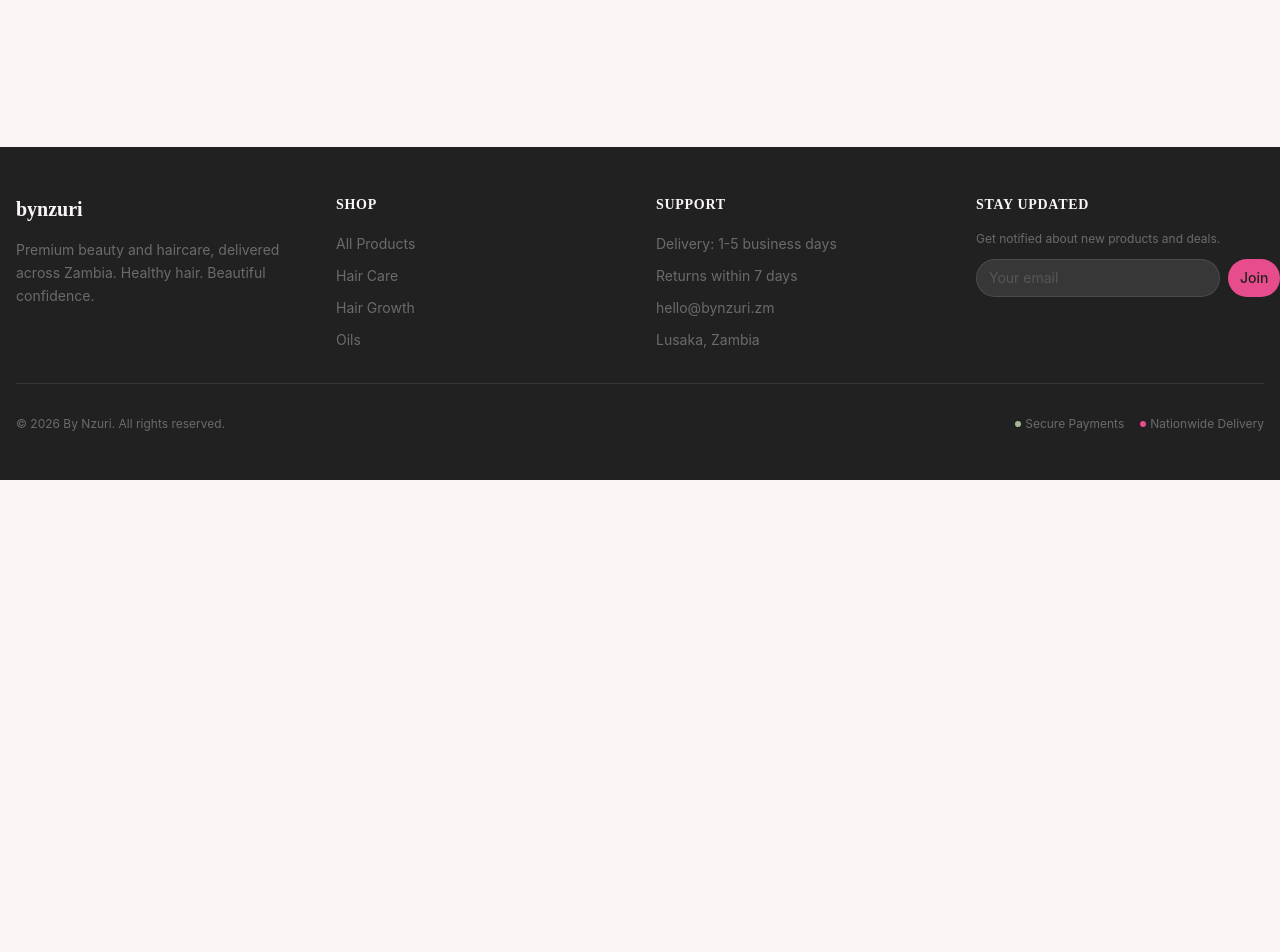
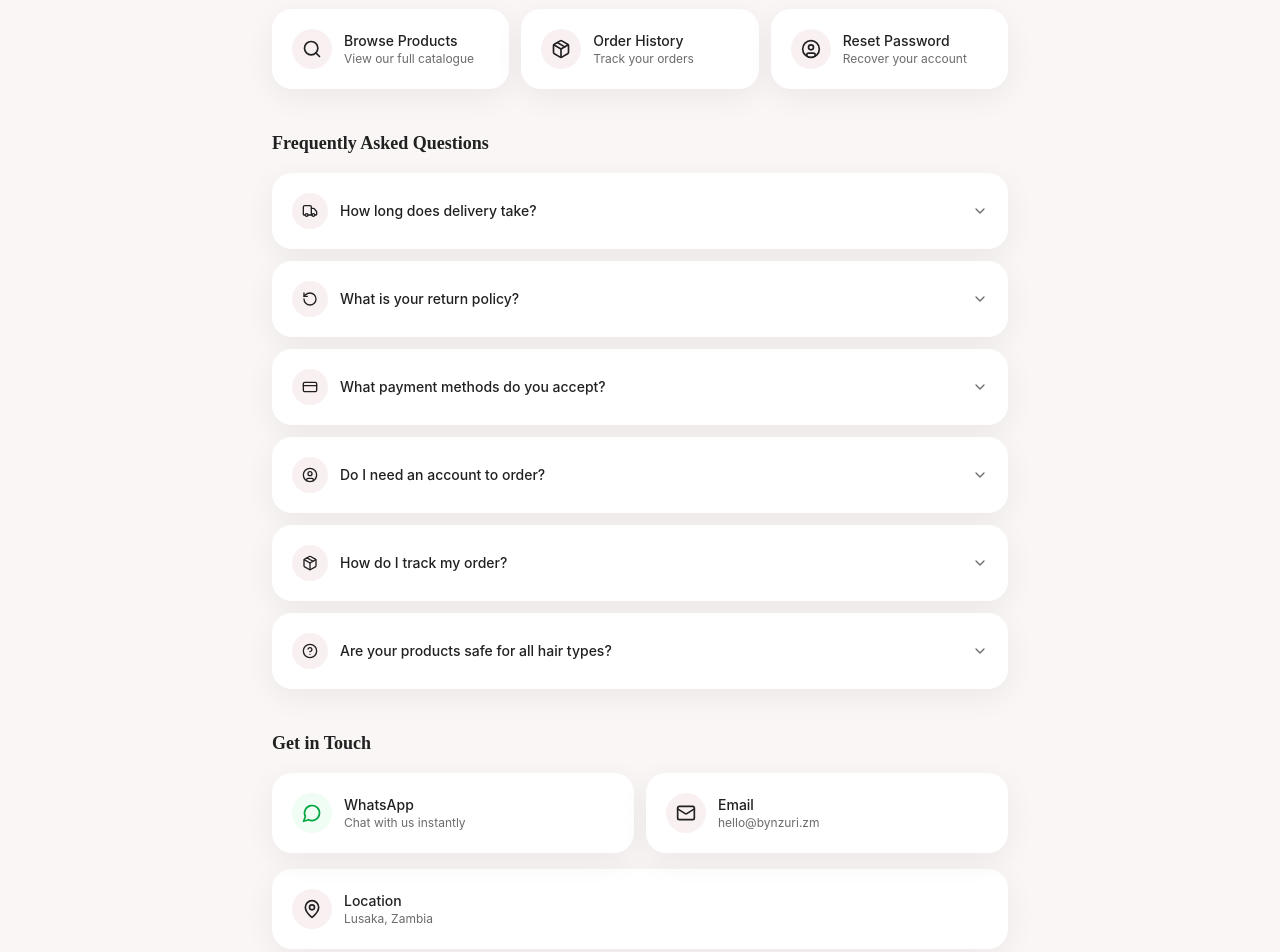
Before and after one commit to Konayuma/bynzuri, a Vue app in the folder frontend/: page /help in a window 1280 px wide. Shown: the part 320-1272 px from the top of the page. Before the commit the page ends 800 px from the top, so only its background shows below. Built offline with nearby package versions, Linux system fonts and the light colour scheme; no server answers; a web font is replaced by a local one.

Commit message:
feat: add Help page and link to footer for user support

```diff
--- a/frontend/src/layouts/AppFooter.vue
+++ b/frontend/src/layouts/AppFooter.vue
@@ -38,6 +38,7 @@ function handleSubscribe() {
         <div>
           <h4 class="font-body text-sm font-semibold uppercase tracking-wider mb-4">Support</h4>
           <ul class="space-y-2">
+            <li><router-link to="/help" class="text-sm text-muted hover:text-background transition-colors">Help & Support</router-link></li>
             <li><span class="text-sm text-muted">Delivery: 1-5 business days</span></li>
             <li><span class="text-sm text-muted">Returns within 7 days</span></li>
             <li><a href="mailto:hello@bynzuri.zm" class="text-sm text-muted hover:text-background transition-colors">hello@bynzuri.zm</a></li>
--- /dev/null
+++ b/frontend/src/pages/HelpPage.vue
@@ -0,0 +1,191 @@
+<script setup lang="ts">
+import { ref } from 'vue'
+import { Truck, RotateCcw, CreditCard, UserCircle, MessageCircle, Mail, MapPin, ChevronDown, HelpCircle, Search, Package } from '@lucide/vue'
+
+const openFaq = ref<string | null>(null)
+
+function toggleFaq(id: string) {
+  openFaq.value = openFaq.value === id ? null : id
+}
+
+const faqs = [
+  {
+    id: 'delivery',
+    icon: Truck,
+    question: 'How long does delivery take?',
+    answer: 'Delivery takes 1–5 business days depending on your location. Lusaka orders typically arrive within 1–2 days, while other provinces may take 3–5 business days. You\'ll receive tracking updates via WhatsApp once your order is dispatched.',
+  },
+  {
+    id: 'returns',
+    icon: RotateCcw,
+    question: 'What is your return policy?',
+    answer: 'We accept returns within 7 days of delivery. Items must be unused, unopened, and in their original packaging. To initiate a return, contact us via WhatsApp or email with your order number and reason for return.',
+  },
+  {
+    id: 'payments',
+    icon: CreditCard,
+    question: 'What payment methods do you accept?',
+    answer: 'We accept MTN Mobile Money, Airtel Money, and Zamtel Kwacha. All payments are processed securely through the Lenco payment gateway. You\'ll receive a payment prompt on your phone after placing your order.',
+  },
+  {
+    id: 'account',
+    icon: UserCircle,
+    question: 'Do I need an account to order?',
+    answer: 'You can browse products without an account, but you\'ll need to create one to place an order. Creating an account is free — just provide your name, email, and a password. Your order history and saved addresses will be stored for future purchases.',
+  },
+  {
+    id: 'track-order',
+    icon: Package,
+    question: 'How do I track my order?',
+    order: 'track',
+    answer: 'Once your order is dispatched, you\'ll receive a WhatsApp notification with delivery updates. You can also check your order status anytime by visiting your Account page and selecting Order History.',
+  },
+  {
+    id: 'products',
+    icon: HelpCircle,
+    question: 'Are your products safe for all hair types?',
+    answer: 'Yes! All By Nzuri products are sulphate-free, silicone-free, and paraben-free. They are safe for natural hair, relaxed hair, locs, and children above 1 year. Our formulations use 100% natural ingredients designed for healthy hair care.',
+  },
+]
+</script>
+
+<template>
+  <div class="min-h-[80vh]">
+    <!-- Hero -->
+    <section class="bg-nzuri-blush/40 py-12 px-4">
+      <div class="max-w-3xl mx-auto text-center">
+        <h1 class="font-heading text-3xl md:text-4xl font-semibold text-dark mb-3">How can we help?</h1>
+        <p class="text-muted text-sm md:text-base max-w-lg mx-auto">
+          Find answers to common questions or get in touch with our team.
+        </p>
+      </div>
+    </section>
+
+    <div class="max-w-3xl mx-auto px-4 py-10 space-y-10">
+      <!-- Quick Links -->
+      <section>
+        <h2 class="font-heading text-lg font-semibold text-dark mb-4">Quick Links</h2>
+        <div class="grid grid-cols-1 sm:grid-cols-3 gap-3">
+          <router-link
+            to="/catalog"
+            class="flex items-center gap-3 bg-white rounded-[20px] p-5 shadow-[0_8px_30px_rgba(0,0,0,0.06)] hover:shadow-[0_8px_30px_rgba(0,0,0,0.1)] transition-shadow"
+          >
+            <div class="w-10 h-10 rounded-full bg-nzuri-blush/50 flex items-center justify-center shrink-0">
+              <Search class="w-5 h-5 text-dark" />
+            </div>
+            <div>
+              <p class="text-sm font-medium text-dark">Browse Products</p>
+              <p class="text-xs text-muted">View our full catalogue</p>
+            </div>
+          </router-link>
+
+          <router-link
+            to="/account/orders"
+            class="flex items-center gap-3 bg-white rounded-[20px] p-5 shadow-[0_8px_30px_rgba(0,0,0,0.06)] hover:shadow-[0_8px_30px_rgba(0,0,0,0.1)] transition-shadow"
+          >
+            <div class="w-10 h-10 rounded-full bg-nzuri-blush/50 flex items-center justify-center shrink-0">
+              <Package class="w-5 h-5 text-dark" />
+            </div>
+            <div>
+              <p class="text-sm font-medium text-dark">Order History</p>
+              <p class="text-xs text-muted">Track your orders</p>
+            </div>
+          </router-link>
+
+          <router-link
+            to="/auth/forgot-password"
+            class="flex items-center gap-3 bg-white rounded-[20px] p-5 shadow-[0_8px_30px_rgba(0,0,0,0.06)] hover:shadow-[0_8px_30px_rgba(0,0,0,0.1)] transition-shadow"
+          >
+            <div class="w-10 h-10 rounded-full bg-nzuri-blush/50 flex items-center justify-center shrink-0">
+              <UserCircle class="w-5 h-5 text-dark" />
+            </div>
+            <div>
+              <p class="text-sm font-medium text-dark">Reset Password</p>
+              <p class="text-xs text-muted">Recover your account</p>
+            </div>
+          </router-link>
+        </div>
+      </section>
+
+      <!-- FAQ -->
+      <section>
+        <h2 class="font-heading text-lg font-semibold text-dark mb-4">Frequently Asked Questions</h2>
+        <div class="space-y-3">
+          <div
+            v-for="faq in faqs"
+            :key="faq.id"
+            class="bg-white rounded-[20px] shadow-[0_8px_30px_rgba(0,0,0,0.06)] overflow-hidden"
+          >
+            <button
+              class="w-full flex items-center gap-3 p-5 text-left transition-colors hover:bg-primary/5"
+              @click="toggleFaq(faq.id)"
+            >
+              <div class="w-9 h-9 rounded-full bg-nzuri-blush/50 flex items-center justify-center shrink-0">
+                <component :is="faq.icon" class="w-4 h-4 text-dark" />
+              </div>
+              <span class="flex-1 text-sm font-medium text-dark">{{ faq.question }}</span>
+              <ChevronDown
+                class="w-4 h-4 text-muted transition-transform duration-200 shrink-0"
+                :class="openFaq === faq.id ? 'rotate-180' : ''"
+              />
+            </button>
+            <div
+              class="overflow-hidden transition-all duration-300"
+              :class="openFaq === faq.id ? 'max-h-60' : 'max-h-0'"
+            >
+              <p class="px-5 pb-5 pl-[76px] text-sm text-muted leading-relaxed">
+                {{ faq.answer }}
+              </p>
+            </div>
+          </div>
+        </div>
+      </section>
+
+      <!-- Contact -->
+      <section>
+        <h2 class="font-heading text-lg font-semibold text-dark mb-4">Get in Touch</h2>
+        <div class="grid grid-cols-1 sm:grid-cols-2 gap-3">
+          <a
+            href="https://wa.me/260770000000"
+            target="_blank"
+            rel="noopener noreferrer"
+            class="flex items-center gap-3 bg-white rounded-[20px] p-5 shadow-[0_8px_30px_rgba(0,0,0,0.06)] hover:shadow-[0_8px_30px_rgba(0,0,0,0.1)] transition-shadow"
+          >
+            <div class="w-10 h-10 rounded-full bg-green-50 flex items-center justify-center shrink-0">
+              <MessageCircle class="w-5 h-5 text-green-600" />
+            </div>
+            <div>
+              <p class="text-sm font-medium text-dark">WhatsApp</p>
+              <p class="text-xs text-muted">Chat with us instantly</p>
+            </div>
+          </a>
+
+          <a
+            href="mailto:hello@bynzuri.zm"
+            class="flex items-center gap-3 bg-white rounded-[20px] p-5 shadow-[0_8px_30px_rgba(0,0,0,0.06)] hover:shadow-[0_8px_30px_rgba(0,0,0,0.1)] transition-shadow"
+          >
+            <div class="w-10 h-10 rounded-full bg-nzuri-blush/50 flex items-center justify-center shrink-0">
+              <Mail class="w-5 h-5 text-dark" />
+            </div>
+            <div>
+              <p class="text-sm font-medium text-dark">Email</p>
+              <p class="text-xs text-muted">hello@bynzuri.zm</p>
+            </div>
+          </a>
+        </div>
+
+        <div class="mt-4 bg-white rounded-[20px] p-5 shadow-[0_8px_30px_rgba(0,0,0,0.06)]">
+          <div class="flex items-center gap-3">
+            <div class="w-10 h-10 rounded-full bg-nzuri-blush/50 flex items-center justify-center shrink-0">
+              <MapPin class="w-5 h-5 text-dark" />
+            </div>
+            <div>
+              <p class="text-sm font-medium text-dark">Location</p>
+              <p class="text-xs text-muted">Lusaka, Zambia</p>
+            </div>
+          </div>
+        </div>
+      </section>
+    </div>
+  </div>
+</template>
--- a/frontend/src/router/index.ts
+++ b/frontend/src/router/index.ts
@@ -102,6 +102,11 @@ const routes: RouteRecordRaw[] = [
     path: '/wishlist',
     name: 'wishlist',
     component: () => import('@/pages/WishlistPage.vue')
+  },
+  {
+    path: '/help',
+    name: 'help',
+    component: () => import('@/pages/HelpPage.vue')
   }
 ]
 
```
